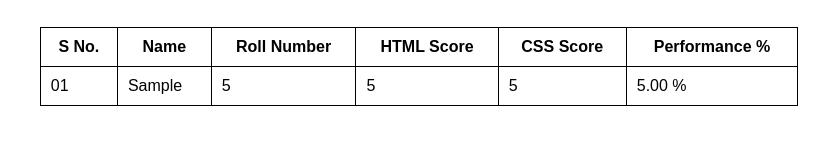
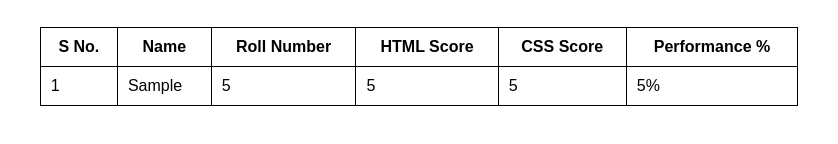
Before and after one commit to abdulwaqas17/Output-in-Table_Assignment-4, a plain HTML site: page index.html in a window 1280 px wide. Both pictures are taken after typing "Sample", "5", "5", "5" into the empty fields and a click on the button "Submit". Shown: the part 432-576 px from the top of the page, 221-1059 px from the left. Drawn offline with Linux system fonts and the light colour scheme.

Commit message:
add some code

```diff
--- a/app.js
+++ b/app.js
@@ -1,38 +1,96 @@
-const studentsdata = []; // is may sab stds ka complete data aye ga
+// const studentsdata = []; // is may sab stds ka complete data aye ga
 
-let std1 = []; // is may srif std1 ka data aye ga | her std ka data alag h is Lien table same A hi nhe Sakta Std1[1] And Std2[1] are different!!!!!!
+// let std1 = []; // is may srif std1 ka data aye ga | her std ka data alag h is Lien table same A hi nhe Sakta Std1[1] And Std2[1] are different!!!!!!
 
-function takeStudentsData() {
+// function takeStudentsData() {
 
-    // get the value of input through id from html | html,input,id -> var
-    var name1 = document.getElementById('name').value;
-    var rollNum1 = parseInt(document.getElementById('rollNum').value);
-    // var html1 = document.getElementById('html').value;
-    // var css1 =document.getElementById('css').value ;
+//     // get the value of input through id from html | html,input,id -> var
+//     var name1 = document.getElementById('name').value;
+//     var rollNum1 = parseInt(document.getElementById('rollNum').value);
+//     // var html1 = document.getElementById('html').value;
+//     // var css1 =document.getElementById('css').value ;
 
-    // convert string to Number
-    var html1 = parseInt(document.getElementById('html').value);
-    var css1 = parseInt(document.getElementById('css').value) ;
+//     // convert string to Number
+//     var html1 = parseInt(document.getElementById('html').value);
+//     var css1 = parseInt(document.getElementById('css').value) ;
 
 
 
 
-    // put the value into std1 array by push method | var -> array
+//     // put the value into std1 array by push method | var -> array
 
-    std1.push(name1,rollNum1,html1,css1); //std1 ka complete data pust to std1 array
-    studentsdata.push(std1); // std1 array push to studentsdata array
+//     std1.push(name1,rollNum1,html1,css1); //std1 ka complete data pust to std1 array
+//     studentsdata.push(std1); // std1 array push to studentsdata array
 
-    console.log(std1);
-    // console.log(studentsdata);
+//     console.log(std1);
+//     // console.log(studentsdata);
 
-    document.getElementById('1:1').innerHTML = `01`
-    document.getElementById('name1').innerHTML = std1[0];
-    document.getElementById('rollnum1').innerHTML = std1[1];
-    document.getElementById('html1').innerHTML = std1[2];
-    document.getElementById('css1').innerHTML = std1[3];
-    document.getElementById('perc1').innerHTML =` ${((std1[2]+std1[3]) / 200 * 100).toFixed(2)} %` ;
+//     document.getElementById('1:1').innerHTML = `01`
+//     document.getElementById('name1').innerHTML = std1[0];
+//     document.getElementById('rollnum1').innerHTML = std1[1];
+//     document.getElementById('html1').innerHTML = std1[2];
+//     document.getElementById('css1').innerHTML = std1[3];
+//     document.getElementById('perc1').innerHTML =` ${((std1[2]+std1[3]) / 200 * 100).toFixed(2)} %` ;
 
 
-    // console.log((std1[2]+std1[3]) / 200 * 100,'%');
+//     // console.log((std1[2]+std1[3]) / 200 * 100,'%');
+
+// }
+
+// std1 ka [4,5] ko std2 m store krwa den gy, phir jo std2 ka [0,1] hoga Wo BASICALLY std1 ka [4,5] hi hoga
+
+// Q Na name,roll no.etc in sab k hi alag alag array bna len, aur phir sab ka 1 wala std1 ka hoga aur isy trhn 2,3 wala
+
+// Q | aki hi inputs sy do different value ly kr do diferent array m store krwana Kia possible h ????
+
+
+
+// create a arrays for different inputs
+let studentsSno = [1,2,3,4,5,6,7,8,9,10]
+let studentsName = [];
+let studentsRollNum = [];
+let studentsHTML = [];
+let studentsCSS = [];
+
+
+// create a function for doing work
+function studentsData() {
+
+    // store the value of different inputs into specific variable
+    var name = document.getElementById('name').value;
+    var rollNum = document.getElementById('rollNum').value;
+
+    // convert string to Number
+    var html = parseInt(document.getElementById('html').value);
+    var css = parseInt(document.getElementById('css').value);
+
+    // push the value of variable into respective arrays
+    studentsName.push(name);
+    studentsRollNum.push(rollNum);
+    studentsHTML.push(html);
+    studentsCSS.push(css);
+
+
+
+    if(studentsHTML[0]<=100 && studentsCSS[0] <= 100){
+
+        var performance = (studentsHTML[0]+studentsCSS[0])/200 * 100;
+
+    }else{
+
+        performance = 'enter correct numbers'
+
+    }
+
+
+    console.log(performance);
+
+    // print the 1st value of all array through indexNo.[] from Std1
+    document.getElementById('1:1').innerHTML = studentsSno[0];
+    document.getElementById('name1').innerHTML = studentsName[0];
+    document.getElementById('rollnum1').innerHTML = studentsRollNum[0];
+    document.getElementById('html1').innerHTML = studentsHTML[0];
+    document.getElementById('css1').innerHTML = studentsCSS[0];
+    document.getElementById('perf1').innerHTML = `${performance}%`
 
 }
--- a/index.html
+++ b/index.html
@@ -25,7 +25,7 @@
     <!-- buttons is here  -->
     <div class="buttons">
 
-        <button class="submit big" onclick="takeStudentsData()">Submit</button>
+        <button class="submit big" onclick="studentsData()">Submit</button>
         <button class="Remove big">Remove All</button>
 
         <div class="two">
@@ -59,7 +59,7 @@
             <td id="rollnum1"></td>
             <td id="html1"></td>
             <td id="css1"></td>
-            <td id="perc1"></td>
+            <td id="perf1"></td>
 
         </tr>
 <!--
```
